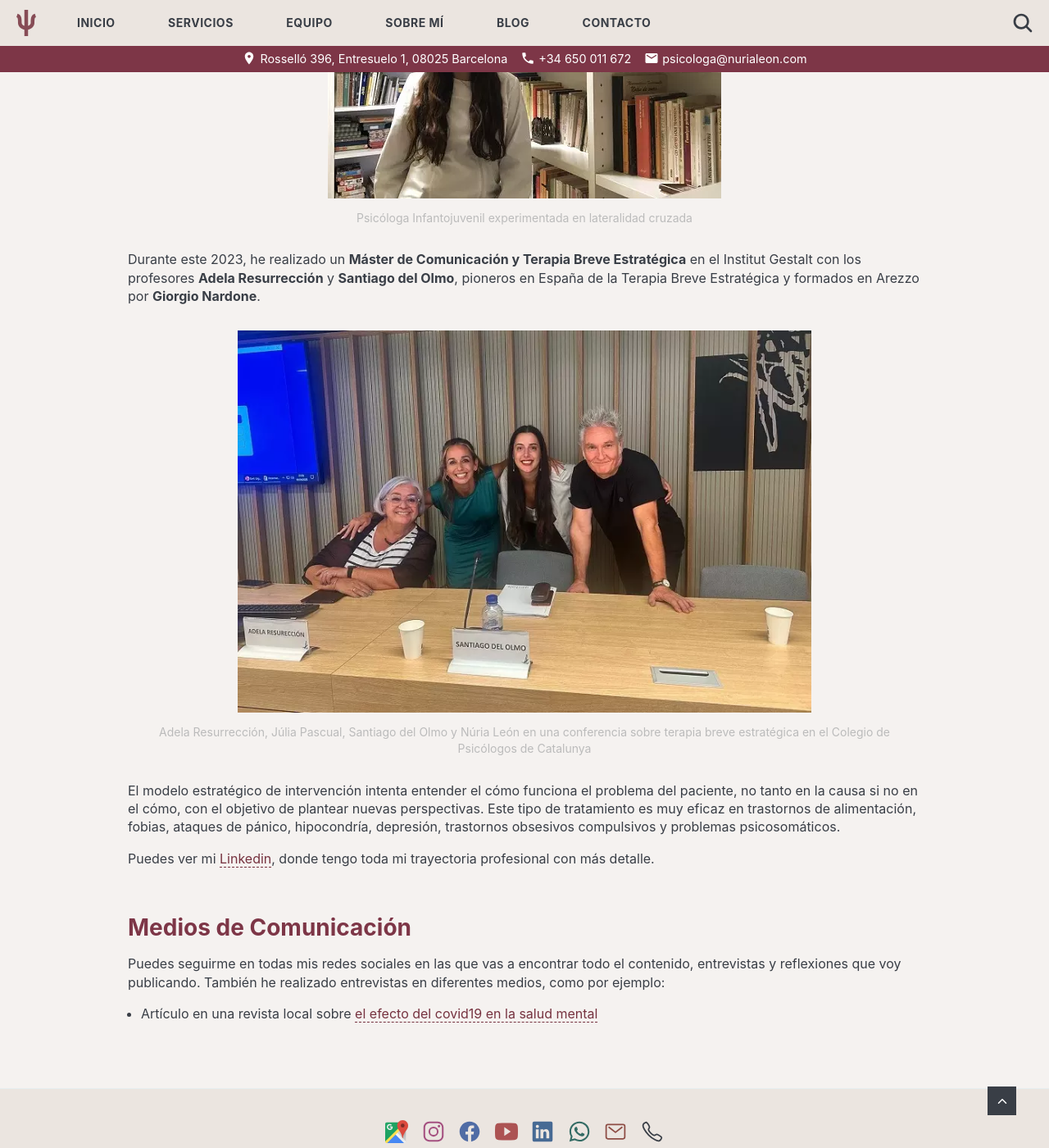
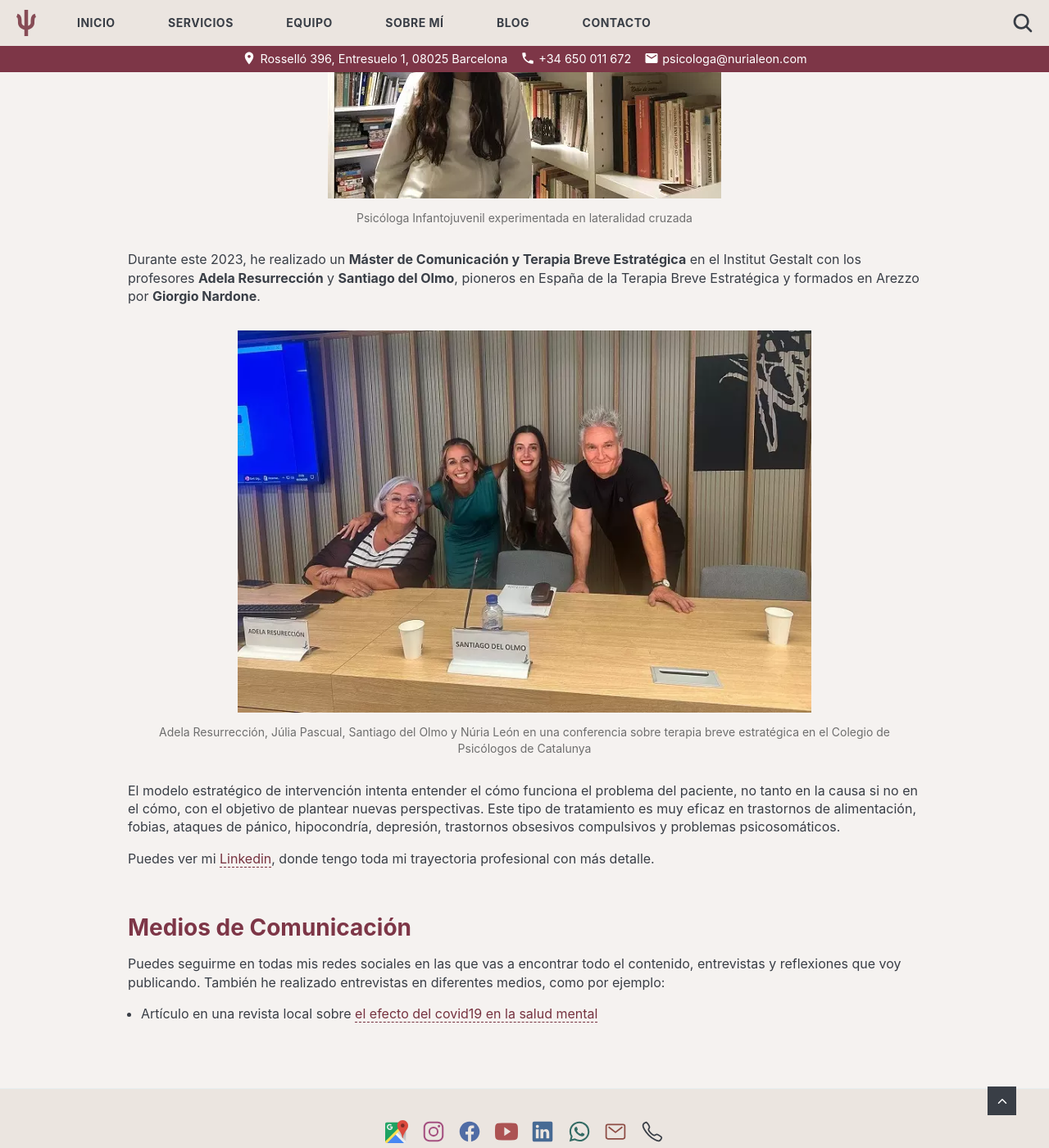
Before and after one commit to nurialeonsallent/nurialeon.com, a Jekyll site: the page built from _pages/sobre-mi.md, in a window 1280 px wide and 1400 px high, scrolled down 2152 px. Shown: the whole window at 82% size. Built offline with Jekyll 4.4.1, drawn with Linux system fonts in a browser that asks for light colours.

Commit message:
mejor contraste

```diff
--- a/_sass/2-base/_base.scss
+++ b/_sass/2-base/_base.scss
@@ -115,7 +115,7 @@ img,
     font-style: normal;
     font-weight: normal;
     font-size: 14px;
-    color: $gray;
+    color: #6e6e6e;
     margin-top: -1rem;
     margin-bottom: 30px;
   }
```
